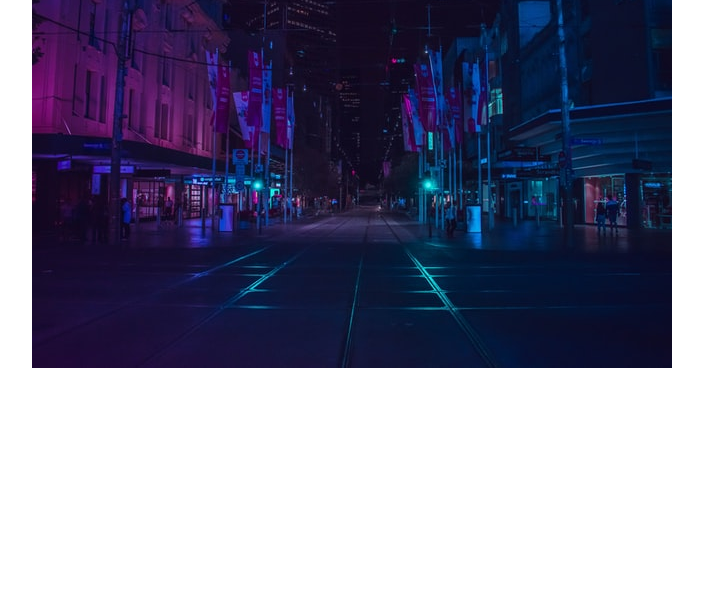
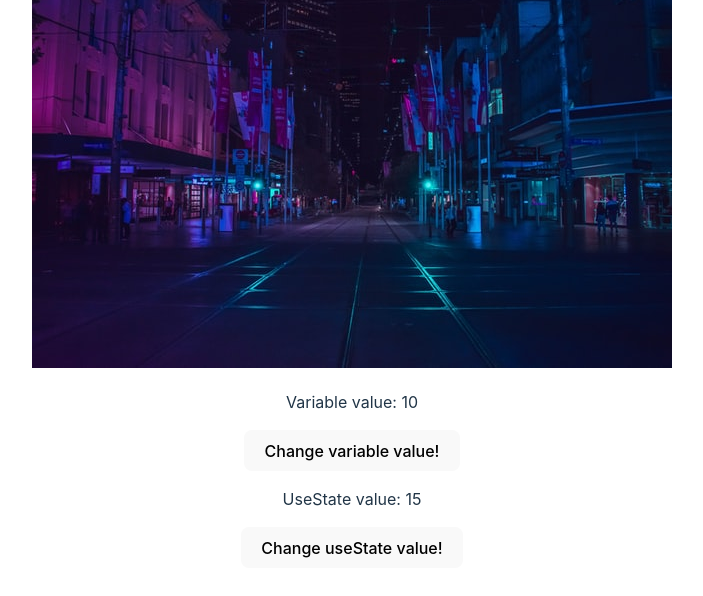
Before and after one commit to Lucas31394/React-Udemy, a React (Vite) app in the folder 3_advancingInReact/: page / in a window 1280 px wide. Shown: the part 649-1245 px from the top of the page, without its empty margins (288-991 px from the left). Built offline with nearby package versions, Linux system fonts and the light colour scheme.

Commit message:
learning about the use state and how it manages the state of data

```diff
--- a/3_advancingInReact/src/App.jsx
+++ b/3_advancingInReact/src/App.jsx
@@ -4,6 +4,7 @@ import viteLogo from '/vite.svg'
 import './App.css'
 //Images
 import City from './assets/city.jpg'
+import ManageData from './components/ManageData'
 
 function App() {
   const [count, setCount] = useState(0)
@@ -20,6 +21,7 @@ function App() {
         <div>
           <img src={City} alt="City" />
         </div>
+        <ManageData/>
       </div>
     </>
   )
--- /dev/null
+++ b/3_advancingInReact/src/components/ManageData.jsx
@@ -0,0 +1,26 @@
+import { useState } from "react";
+
+const ManageData = () => {
+    let someData = 10;
+
+    console.log(someData);
+
+    const [number, setNumber] = useState(15);
+
+    console.log(number);
+
+  return (
+    <div>
+        <div>
+            <p>Variable value: {someData}</p>
+            <button onClick={() => someData = 15}>Change variable value!</button>
+        </div>
+        <div>
+            <p>UseState value: {number}</p>
+            <button onClick={() => setNumber(25)}>Change useState value!</button>
+        </div>
+    </div>
+  )
+}
+
+export default ManageData
```
